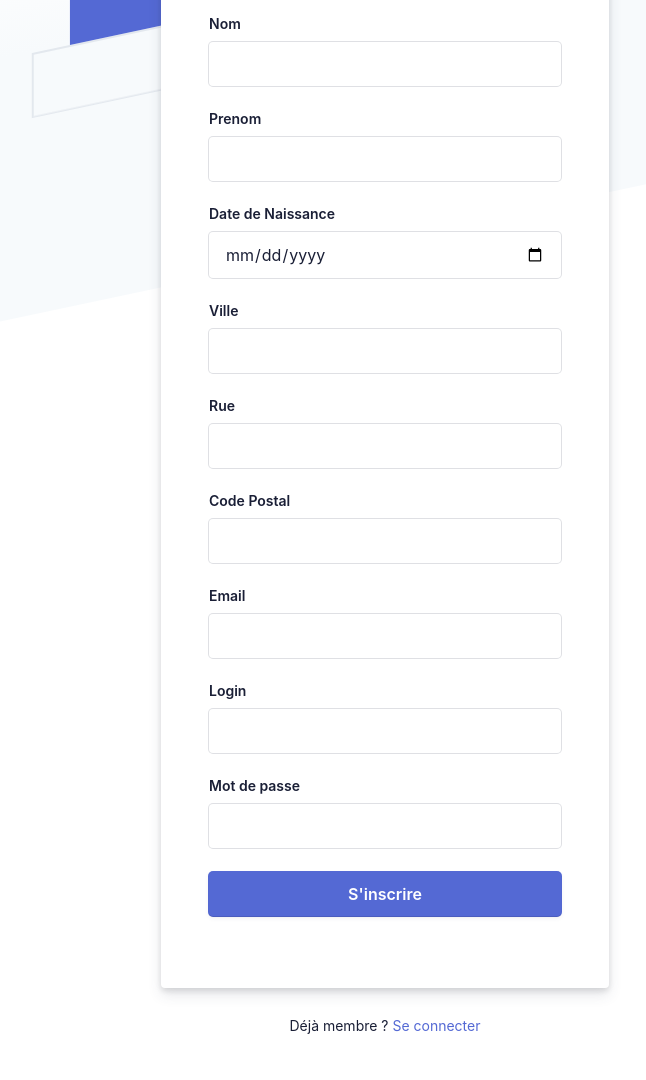
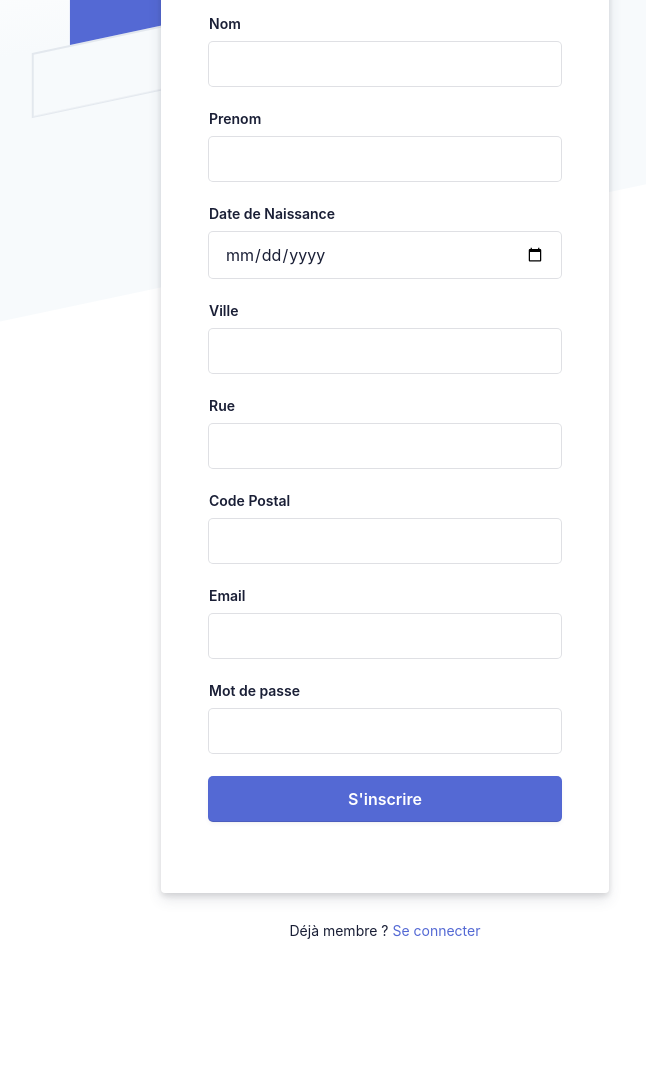
Before and after one commit to Lucidoss/hackaton, a Symfony app: template hackaton/templates/accueil/inscription.html.twig in a window 1280 px wide. Shown: the part 211-1291 px from the top of the page, without its empty margins (255-901 px from the left). After the commit the page ends 1150 px from the top, so only its background shows below. Run offline with Twig, Linux system fonts and the light colour scheme; the template is opened without the code that fills it, so the values that code supplies are empty; some libraries are stand-ins or nearby versions.

Commit message:
enlever txtbox login inscription

```diff
--- a/hackaton/templates/accueil/inscription.html.twig
+++ b/hackaton/templates/accueil/inscription.html.twig
@@ -81,10 +81,6 @@
 										<input type="email" name="email">
 									</div>
 									<div class="field padding-bottom--24">
-										<label for="login">Login</label>
-										<input type="login" name="login">
-									</div>
-									<div class="field padding-bottom--24">
 										<div class="grid--50-50">
 											<label for="password">Mot de passe</label>
 										</div>
```
